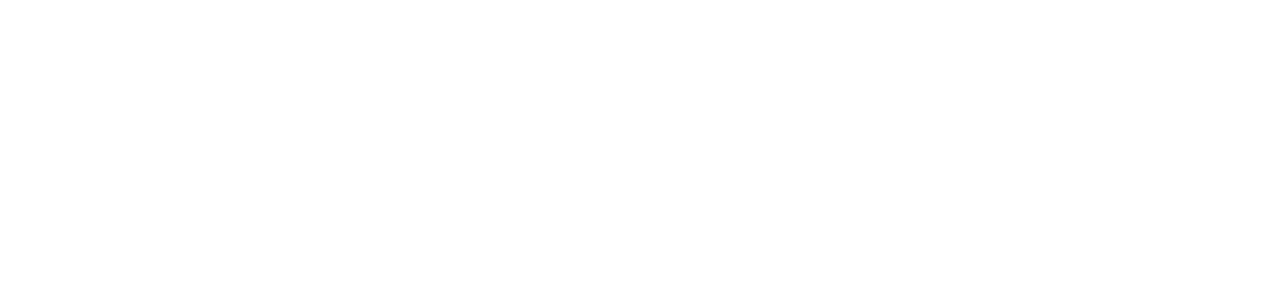
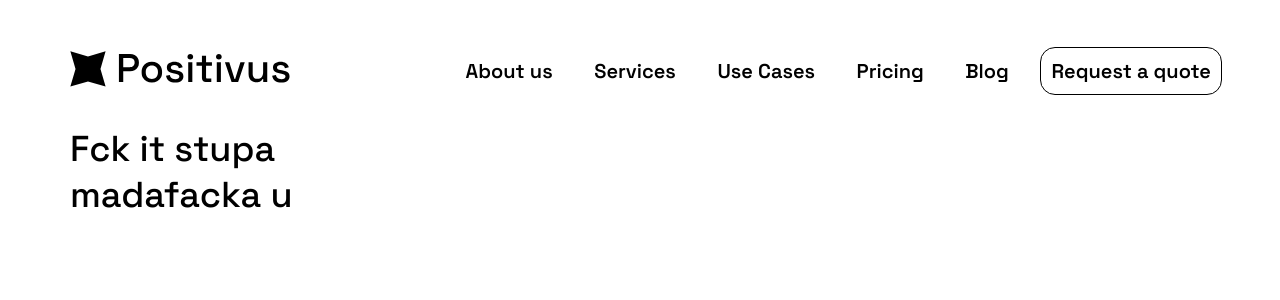
Before and after one commit to puncher-dope/react-positive-landing, a React (Vite) app: page /RequestAQuote in a window 1280 px wide. Before the commit this address had no page. Shown: the top 300 px of the page. Built offline with nearby package versions, Linux system fonts and the light colour scheme.

Commit message:
add live links

```diff
--- /dev/null
+++ b/src/BlogPage.jsx
@@ -0,0 +1,8 @@
+import Header from "./main/Header/Header"
+export default function BlogPage() {
+  return (<>
+    <Header />
+    <h1>KOSTYA</h1>
+  </>
+  )
+}
--- /dev/null
+++ b/src/PricingPage.jsx
@@ -0,0 +1,8 @@
+import Header from "./main/Header/Header"
+export default function PricingPage() {
+  return (<>
+    <Header />
+    <h1>Is</h1>
+  </>
+  )
+}
--- /dev/null
+++ b/src/RequestAQuote.jsx
@@ -0,0 +1,8 @@
+import Header from "./main/Header/Header"
+export default function RequestAQuote() {
+  return (<>
+    <Header />
+    <h1>Fck it stupa <br />madafacka u</h1>
+  </>
+  )
+}
--- /dev/null
+++ b/src/ServicesPage.jsx
@@ -0,0 +1,8 @@
+import Header from "./main/Header/Header"
+export default function ServicesPage() {
+  return (<>
+    <Header />
+    <h1>My</h1>
+  </>
+  )
+}
--- /dev/null
+++ b/src/UseCasesPage.jsx
@@ -0,0 +1,8 @@
+import Header from "./main/Header/Header"
+export default function UseCasesPage() {
+  return (<>
+    <Header />
+    <h1>Name</h1>
+  </>
+  )
+}
--- a/src/main.jsx
+++ b/src/main.jsx
@@ -1,7 +1,12 @@
-// import { StrictMode } from "react";
+
 
 import MainPage from "./MainPage";
 import AboutUs from "./AboutUs";
+import ServicesPage from "./ServicesPage";
+import UseCasesPage from "./UseCasesPage";
+import PricingPage from "./PricingPage";
+import BlogPage from "./BlogPage";
+import RequestAQuote from "./RequestAQuote";
 import { BrowserRouter, Routes, Route } from "react-router-dom";
 export default function Main() {
   return (
@@ -11,10 +16,35 @@ export default function Main() {
         {/* <AboutUs /> */}
 
         <Routes>
+          <Route path="/" element={<MainPage />} />
           <Route path="/MainPage" element={<MainPage />} />
           <Route path="/AboutUs" element={<AboutUs />} />
+          <Route path='/ServicesPage' element={<ServicesPage />} />
+          <Route path='/UseCasesPage' element={<UseCasesPage />} />
+          <Route path='/PricingPage' element={<PricingPage />} />
+          <Route path='/BlogPage' element={<BlogPage />} />
+          <Route path='/RequestAQuote' element={<RequestAQuote />} />
         </Routes>
       </BrowserRouter>
     </>
   )
 }
+// import MainPage from "./MainPage";
+// import AboutUs from "./AboutUs";
+// import { BrowserRouter, Routes, Route } from "react-router-dom";
+// import { createRoot } from "react-dom/client";
+// createRoot(document.getElementById("root")).render(
+//   <>
+//     <>
+//       <BrowserRouter>
+//         {/* <MainPage /> */}
+//         {/* <AboutUs /> */}
+
+//         <Routes>
+//           <Route path="/MainPage" element={<MainPage />} />
+//           <Route path="/AboutUs" element={<AboutUs />} />
+//         </Routes>
+//       </BrowserRouter>
+//     </>
+//   </>
+// );
--- a/src/main/ContactUs/FormContactUs.jsx
+++ b/src/main/ContactUs/FormContactUs.jsx
@@ -13,7 +13,6 @@ export default function FormContactUs() {
           {tab === 'SayHi' && <SayHi />}
           {tab === 'GetAQuote' && <GetAQuote />}
         </div>
-
         <img id='contact' src="./ImgForHome/ContactUs.svg" />
       </div>
     </>
--- a/src/main/Footer/Footer.jsx
+++ b/src/main/Footer/Footer.jsx
@@ -11,11 +11,11 @@ export default function Footer() {
             <img src="./LogoFooter.svg" alt="" />
           </a>
           <div className="footer-header-info">
-            <a href="">About us</a>
-            <a href="">Services</a>
-            <a href="">Use Cases</a>
-            <a href="">Pricing</a>
-            <a href="">Blog</a>
+            <a href="/AboutUs">About us</a>
+            <a href="/ServicesPage">Services</a>
+            <a href="/UseCasesPage">Use Cases</a>
+            <a href="/PricingPage">Pricing</a>
+            <a href="/BlogPage">Blog</a>
           </div>
           <div className="footer-header-contacts">
             <a href=""><img src="./ImgForHome//in.png" alt="" /></a>
--- a/src/main/Footer/styleFooter.css
+++ b/src/main/Footer/styleFooter.css
@@ -29,10 +29,13 @@ body {
 
 .footer-header-info a {
   color: #fff;
+  text-decoration: none;
 }
 
 .footer-header-info a:hover {
-  transition: 0.6s ease;
+  transition: .6s ease;
+  scale: 1.08;
+  text-decoration: underline;
   color: #B9FF66;
 }
 
--- a/src/main/Header/Header.css
+++ b/src/main/Header/Header.css
@@ -24,6 +24,7 @@ nav {
 }
 
 .header-info a {
+    font-weight: 600;
     text-decoration: none;
     color: black;
     font-size: 20px;
--- a/src/main/Header/Header.jsx
+++ b/src/main/Header/Header.jsx
@@ -2,9 +2,9 @@
 import { useState } from "react";
 import "../styles/index.css"
 import "./Header.css";
-import MainPage from "../../MainPage";
-import AboutUs from "../../AboutUs";
-import { Route, Routes, Link, BrowserRouter } from "react-router-dom";
+// import MainPage from "../../MainPage";
+// import AboutUs from "../../AboutUs";
+// import { Route, Routes, Link, BrowserRouter } from "react-router-dom";
 
 function Header() {
   const [open, setOpen] = useState(true)
@@ -21,11 +21,11 @@ function Header() {
           <div className="header-info">
             <ul>
               <li><a href="/AboutUs">About us</a></li>
-              <li><a href="#" >Services</a></li>
-              <li><a href="#" >Use Cases</a></li>
-              <li><a href="#" >Pricing</a></li>
-              <li><a href="#" >Blog</a></li>
-              <li ><a href="#" className="specialButton">Request a quote</a></li>
+              <li><a href="/ServicesPage" >Services</a></li>
+              <li><a href="/UseCasesPage" >Use Cases</a></li>
+              <li><a href="/PricingPage" >Pricing</a></li>
+              <li><a href="/BlogPage" >Blog</a></li>
+              <li ><a href="/RequestAQuote" className="specialButton">Request a quote</a></li>
             </ul>
 
           </div>
```
